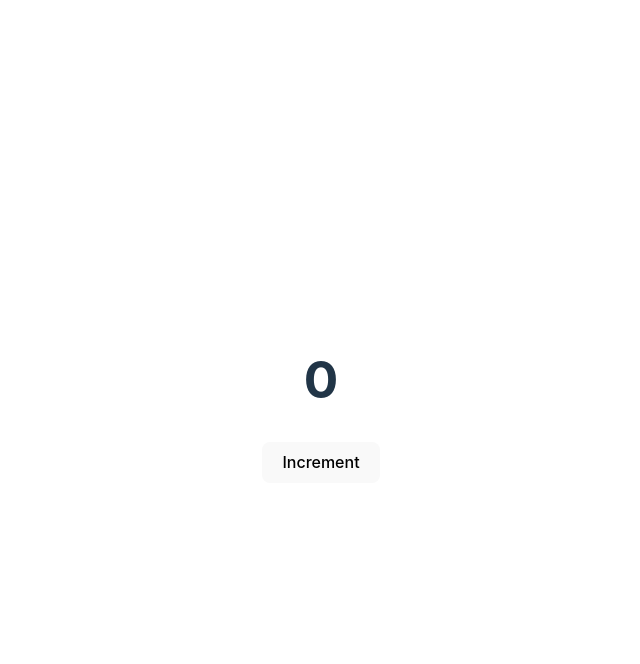
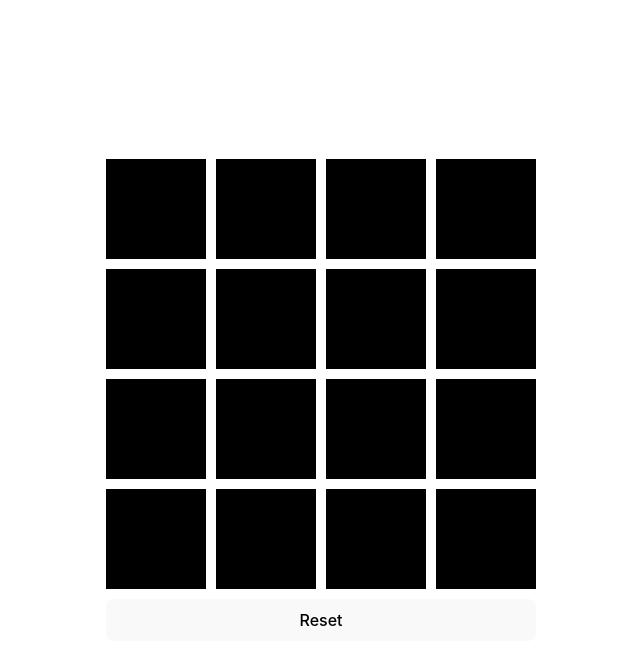
Before and after one commit to abel3ri/state-react, a React (Vite) app: page / in a window 1280 px wide. Shown: the top 664 px of the page, without its empty margins (319-959 px from the left). Built offline with nearby package versions, Linux system fonts and the light colour scheme.

Commit message:
state exe

```diff
--- a/src/App.jsx
+++ b/src/App.jsx
@@ -4,6 +4,7 @@ import EmojiClicker from "./components/EmojiClicker";
 import Pricing from "./components/Pricing";
 import ScoreKeeper from "./components/ScoreKeeper";
 import TopLevel from "./components/TopLevel";
+import BoxGrid from "./components/BoxGrid";
 
 function App() {
   return (
@@ -11,7 +12,8 @@ function App() {
       {/* <Counter /> */}
       {/* <Pricing /> */}
       {/* <ScoreKeeper numPlayers={4} target={3} /> */}
-      <TopLevel />
+      {/* <TopLevel /> */}
+      <BoxGrid grid={4} numBox={16} />
     </>
   );
 }
--- /dev/null
+++ b/src/components/Box.jsx
@@ -0,0 +1,12 @@
+import "../styles/Box.css";
+export default function Box({ isActive, toggleBox }) {
+  return (
+    <>
+      <div
+        onClick={toggleBox}
+        className="Box"
+        style={{ backgroundColor: isActive ? "lightskyblue" : "black" }}
+      ></div>
+    </>
+  );
+}
--- /dev/null
+++ b/src/components/BoxGrid.jsx
@@ -0,0 +1,38 @@
+import Box from "./Box";
+import "../styles/BoxGrid.css";
+import { useState } from "react";
+export default function BoxGrid({ grid, numBox = 9 }) {
+  const [boxes, setBoxes] = useState(new Array(numBox).fill(false));
+  const toggleBox = (index) => {
+    setBoxes((boxes) => {
+      return boxes.map((value, i) => {
+        if (index == i) return !value;
+        return value;
+      });
+    });
+  };
+  const reset = () => {
+    setBoxes(new Array(numBox).fill(false));
+  };
+  return (
+    <div
+      className="BoxGrid"
+      style={{
+        gridTemplateColumns: `repeat(${grid}, 1fr)`,
+      }}
+    >
+      {boxes.map((box, i) => (
+        <Box toggleBox={() => toggleBox(i)} key={i} isActive={box} />
+      ))}
+
+      <button
+        onClick={reset}
+        style={{
+          gridColumn: "1/-1",
+        }}
+      >
+        Reset
+      </button>
+    </div>
+  );
+}
--- /dev/null
+++ b/src/styles/Box.css
@@ -0,0 +1,4 @@
+.Box {
+  width: 100px;
+  height: 100px;
+}
--- /dev/null
+++ b/src/styles/BoxGrid.css
@@ -0,0 +1,4 @@
+.BoxGrid {
+  display: grid;
+  gap: 10px 10px;
+}
```
